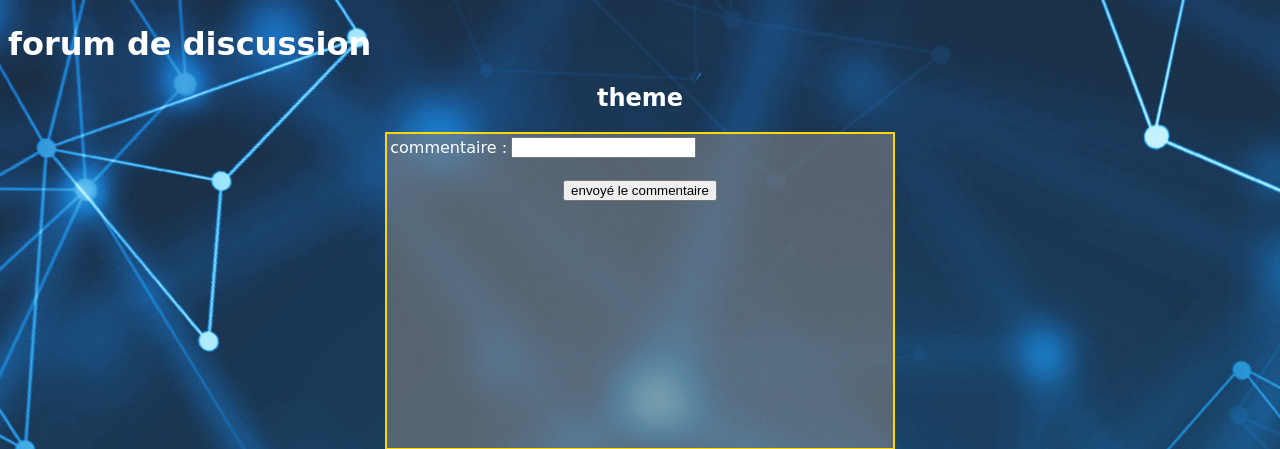
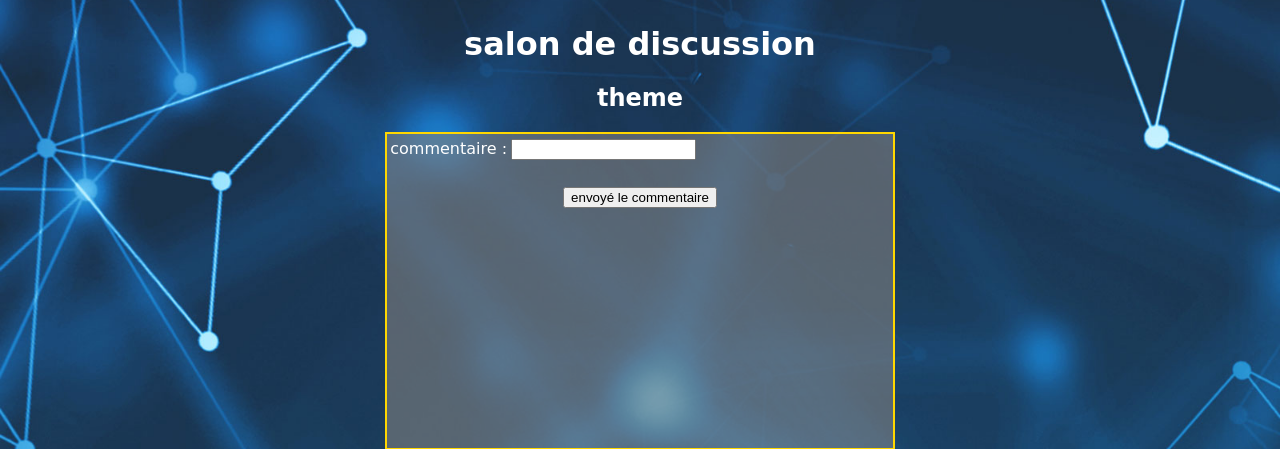
Before and after one commit to olivier-crozet/discussion, a PHP site: page /discussion.php in a window 1280 px wide. Shown: the part 88-537 px from the top of the page. Run offline with PHP 8.4, Linux system fonts and the light colour scheme; the visitor is signed in with stand-in values (Sample User, id 1); data that the repository does not hold is empty.

Commit message:
resolution du probleme commentaire vide ok

```diff
--- a/discussion.php
+++ b/discussion.php
@@ -30,7 +30,7 @@ $login = $_SESSION['login'];
    </div>
           <!--HTML TABLEAU INPUT-->
 
-                          <h1>forum de discussion</h1>
+                          <h1 class="titre-discussion">salon de discussion</h1>
 
 
 <?php
@@ -110,9 +110,12 @@ $req_jointe = "SELECT  login,  message, date FROM utilisateurs LEFT JOIN message
 
 			<?php
 			foreach ( $row as $key ):
+				if (!empty($key[1])) {
+					# code...
 
-			echo $key[0].':'.$key[1].$key[2]."</br>"
 
+			echo $key[0].':'.$key[1].$key[2]."</br>";
+		     }
 		?>
 
 
@@ -164,10 +167,10 @@ $req_jointe = "SELECT  login,  message, date FROM utilisateurs LEFT JOIN message
 		<!--<table class="oc-espacecom">-->
           <tr>
             <td>
-              <label  for="entrecom">commentaire :</label>
+              <label class="inputcom"  for="entrecom">commentaire :</label>
         </td>
         <td>
-              <input type="text" name="entrecom" ><!--php pour laisser le text dans l'input-->
+              <input class="inputcom" type="text" name="entrecom" ><!--php pour laisser le text dans l'input-->
             </td>
           </tr>
       </table>
--- a/index.css
+++ b/index.css
@@ -138,3 +138,15 @@ nav li a
 {
   margin:auto;
 }
+.titre-discussion
+{
+  text-align: center;
+}
+.envoi-comentaire
+{
+      margin-top: 1%;
+}
+.inputcom
+{
+  margin-top: 1%;
+}
```
